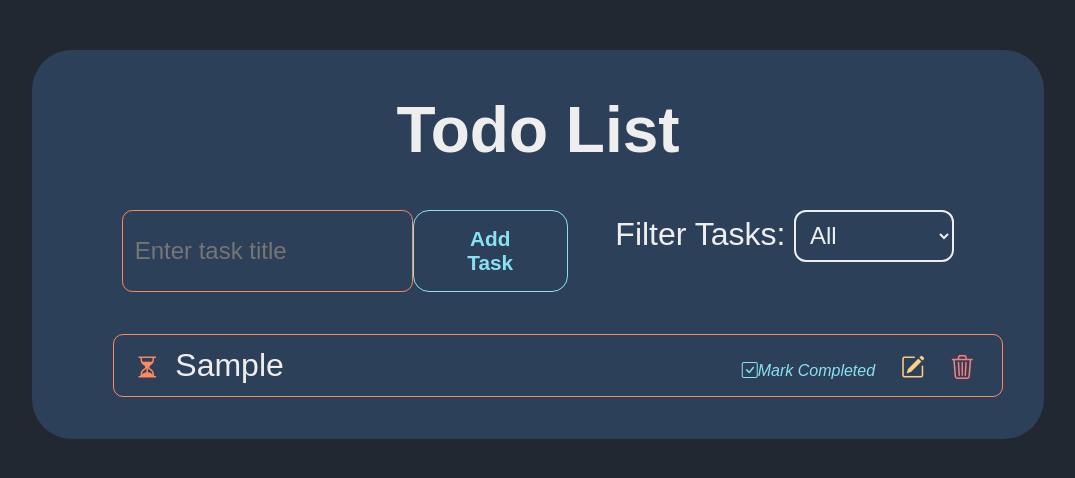
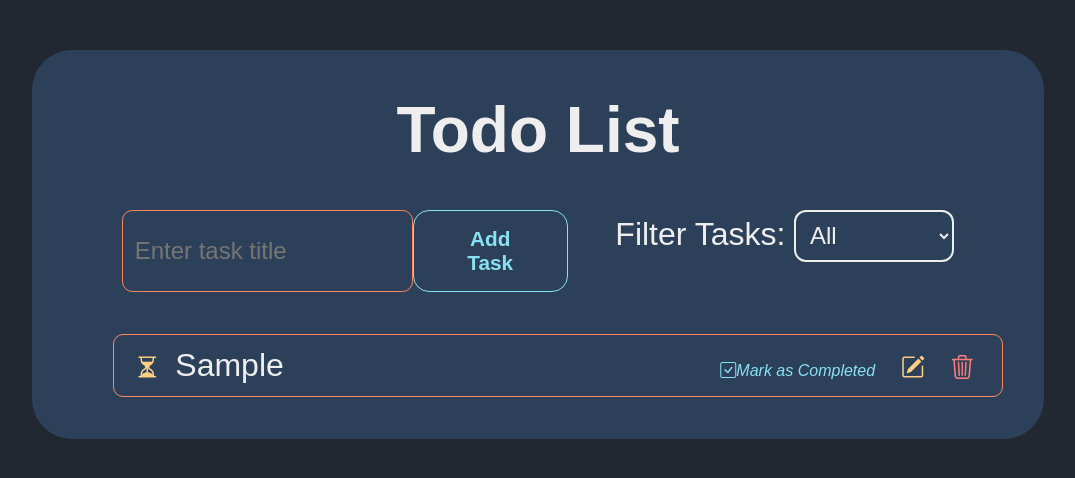
Before and after one commit to ghezel1995/todolist, a React (Create React App) app: page / in a window 1280 px wide. Both pictures are taken after typing "Sample" into the empty fields and a click on the button "Add Task". Shown: the top 478 px of the page, without its empty margins (102-1177 px from the left). Built offline with nearby package versions, Linux system fonts and the light colour scheme; no server answers; a web font is replaced by a local one.

Commit message:
separate codes in different components

```diff
--- a/src/App.css
+++ b/src/App.css
@@ -48,10 +48,13 @@ i {
   margin-right: 2vh;
 }
 .completed-icon {
-  color: #88e1f2;
+  color: aquamarine;
 }
 .incomplete-icon {
-  color: #ff895d;
+  color: #ffd082;
+}
+.completed-text {
+  color: rgb(166, 168, 167);
 }
 .mark-btn {
   color: #88e1f2;
@@ -83,10 +86,20 @@ button {
 .save-btn {
   color: #88e1f2;
   border: 1px solid #88e1f2;
+  transition: all 0.5s ease-in-out;
+}
+.save-btn:hover {
+  background-color: #88e1f2;
+  color: #2d4059;
 }
 .cancel-btn {
   color: #ff7c7c;
   border: 1px solid #ff7c7c;
+}
+.cancel-btn:hover {
+  background-color: #ff7c7c;
+  color: #2d4059;
+  transition: all 0.5s ease-in-out;
 }
 
 .form-container {
@@ -115,6 +128,7 @@ button {
   color: #88e1f2;
   border: 1px solid #88e1f2;
   cursor: pointer;
+  transition: all 0.5s ease-in-out;
 }
 .add-task:hover {
   background-color: #88e1f2;
--- a/src/components/AddTaskForm.js
+++ b/src/components/AddTaskForm.js
@@ -20,7 +20,9 @@ const AddTaskForm = ({ onAddTask }) => {
         className='add-input'
         onChange={(e) => setTitle(e.target.value)}
       />
-      <button className='add-task' type='submit'>Add Task</button>
+      <button className='add-task' type='submit'>
+        Add Task
+      </button>
     </form>
   );
 };
--- /dev/null
+++ b/src/components/ButtonContainer.js
@@ -0,0 +1,31 @@
+import React from 'react';
+
+const ButtonContainer = ({
+  handleUpdateTodo,
+  handleStartEdit,
+  handleDeleteTodo,
+  todo,
+}) => {
+  return (
+    <div className='btn-container'>
+      <i
+        className={`bi ${
+          todo.completed ? 'bi-x-lg' : 'bi bi-check-square'
+        } mark-btn`}
+        onClick={() => handleUpdateTodo(todo.id, !todo.completed)}
+      >
+        {`Mark as ${todo.completed ? 'incomplete' : 'Completed'}`}
+      </i>
+      <i
+        onClick={() => handleStartEdit(todo.id, todo.title)}
+        className='bi bi-pencil-square edit-btn'
+      ></i>
+      <i
+        className='bi bi-trash3 delete-btn'
+        onClick={() => handleDeleteTodo(todo.id)}
+      ></i>
+    </div>
+  );
+};
+
+export default ButtonContainer;
--- /dev/null
+++ b/src/components/EditTaskForm.js
@@ -0,0 +1,30 @@
+import React from 'react';
+
+const EditTaskForm = ({
+  editedTitle,
+  setEditedTitle,
+  handleSaveEdit,
+  handleCancelEdit,
+  todo,
+}) => {
+  return (
+    <>
+      <input
+        type='text'
+        className='edit-input'
+        value={editedTitle}
+        onChange={(e) => setEditedTitle(e.target.value)}
+      />
+      <div className='btn-container'>
+        <button className='save-btn' onClick={() => handleSaveEdit(todo.id)}>
+          Save
+        </button>
+        <button className='cancel-btn' onClick={handleCancelEdit}>
+          Cancel
+        </button>
+      </div>
+    </>
+  );
+};
+
+export default EditTaskForm;
--- /dev/null
+++ b/src/components/TitleContainer.js
@@ -0,0 +1,18 @@
+import React from 'react';
+
+const TitleContainer = ({ completed, title }) => {
+  return (
+    <span className='title-container'>
+      <i
+        className={`bi ${
+          completed
+            ? 'bi-check-square completed-icon'
+            : 'bi-hourglass-split incomplete-icon'
+        }`}
+      />
+      <span className={`${completed ? 'completed-text' : ''}`}>{title}</span>
+    </span>
+  );
+};
+
+export default TitleContainer;
--- a/src/components/TodoList.js
+++ b/src/components/TodoList.js
@@ -2,6 +2,9 @@ import React, { useState, useEffect } from 'react';
 import 'bootstrap-icons/font/bootstrap-icons.css';
 import AddTaskForm from './AddTaskForm';
 import TaskFilter from './TaskFilter';
+import ButtonContainer from './ButtonContainer';
+import TitleContainer from './TitleContainer';
+import EditTaskForm from './EditTaskForm';
 
 const TodoList = () => {
   const [todos, setTodos] = useState([]);
@@ -151,54 +154,27 @@ const TodoList = () => {
             <li key={todo.id} className='todo-li'>
               {editingId === todo.id ? (
                 <>
-                  <input
-                    type='text'
-                    className='edit-input'
-                    value={editedTitle}
-                    onChange={(e) => setEditedTitle(e.target.value)}
+                  <EditTaskForm
+                    editedTitle={editedTitle}
+                    setEditedTitle={setEditedTitle}
+                    handleSaveEdit={handleSaveEdit}
+                    handleCancelEdit={handleCancelEdit}
+                    todo={todo}
                   />
-                  <div className='btn-container'>
-                    <button
-                      className='save-btn'
-                      onClick={() => handleSaveEdit(todo.id)}
-                    >
-                      Save
-                    </button>
-                    <button className='cancel-btn' onClick={handleCancelEdit}>
-                      Cancel
-                    </button>
-                  </div>
                 </>
               ) : (
                 <>
-                  <span className='title-container'>
-                    <i
-                      className={`bi ${
-                        todo.completed
-                          ? 'bi-check-square completed-icon'
-                          : 'bi-hourglass-split incomplete-icon'
-                      }`}
-                    />
-                    {todo.title}
-                  </span>
-                  <div className='btn-container'>
-                    <i
-                      className={`bi ${
-                        todo.completed ? 'bi-x-lg' : 'bi bi-check-square'
-                      } mark-btn`}
-                      onClick={() => handleUpdateTodo(todo.id, !todo.completed)}
-                    >
-                      {`Mark ${todo.completed ? 'incomplete' : 'Completed'}`}
-                    </i>
-                    <i
-                      onClick={() => handleStartEdit(todo.id, todo.title)}
-                      className='bi bi-pencil-square edit-btn'
-                    ></i>
-                    <i
-                      className='bi bi-trash3 delete-btn'
-                      onClick={() => handleDeleteTodo(todo.id)}
-                    ></i>
-                  </div>
+                  <TitleContainer
+                    completed={todo.completed}
+                    title={todo.title}
+                  />
+
+                  <ButtonContainer
+                    handleUpdateTodo={handleUpdateTodo}
+                    handleStartEdit={handleStartEdit}
+                    handleDeleteTodo={handleDeleteTodo}
+                    todo={todo}
+                  />
                 </>
               )}
             </li>
```
